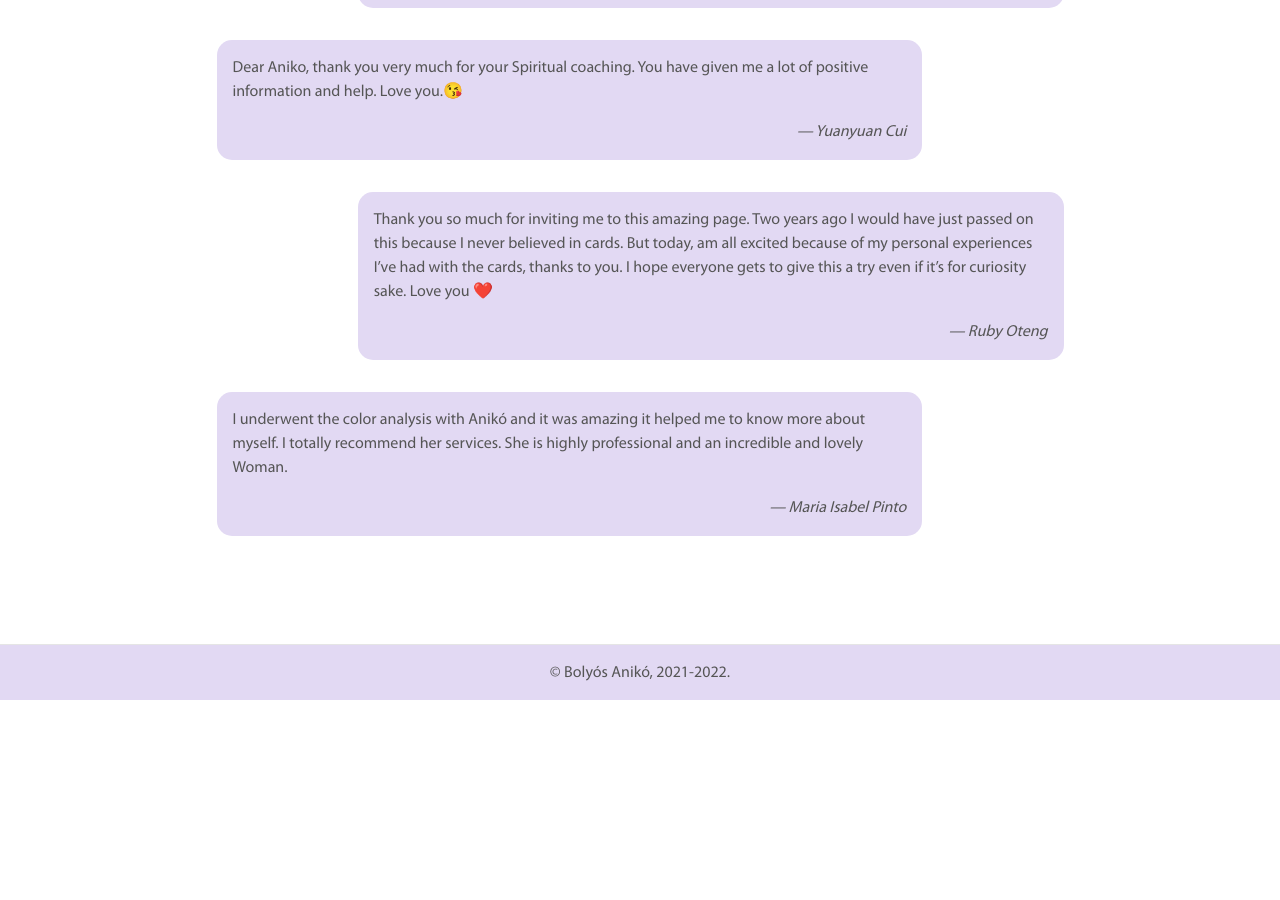
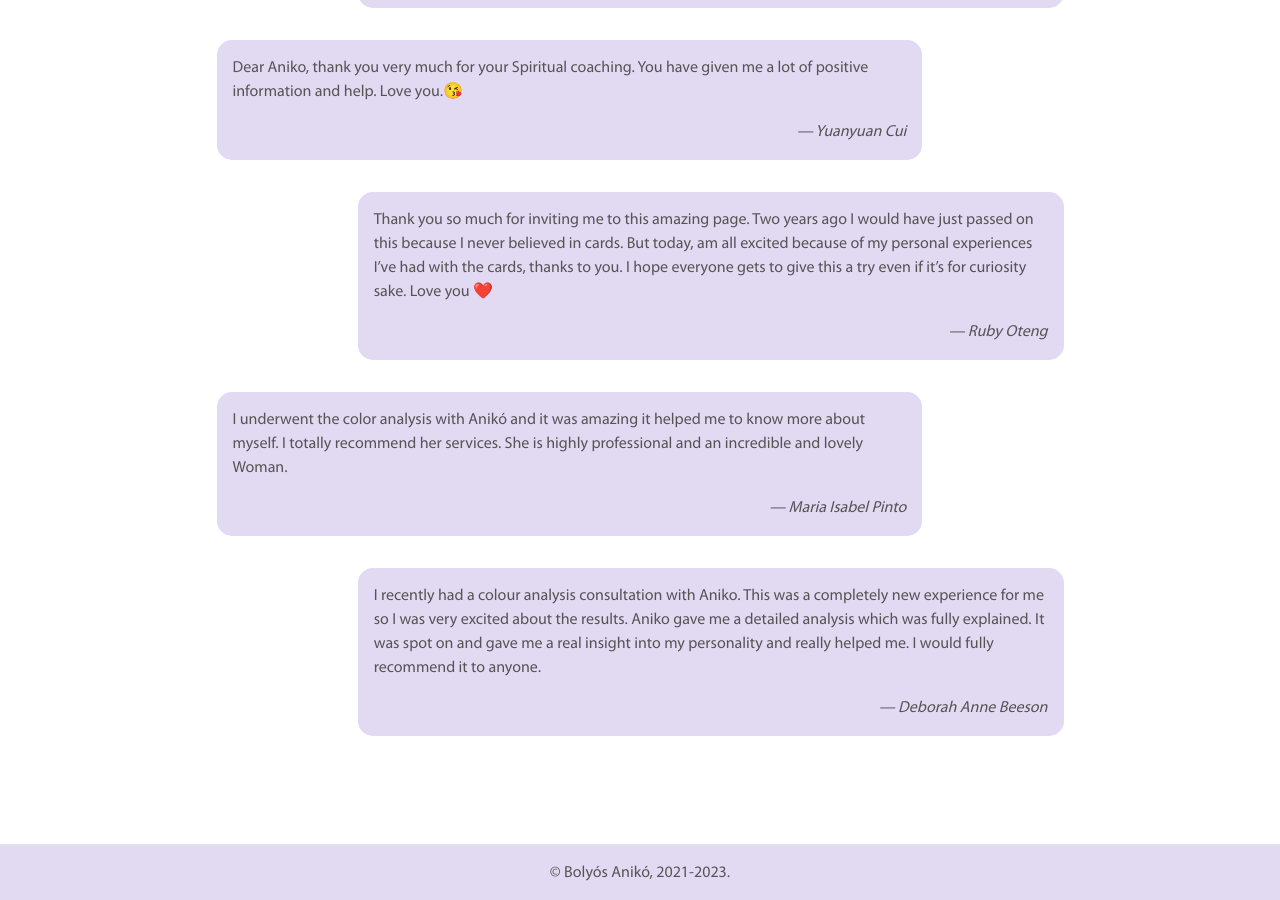
Before and after one commit to bolyosaniko/bolyosaniko.github.io, a Jekyll site: the page built from index_en.markdown, in a window 1280 px wide and 900 px high, scrolled down 1819 px. Built offline with Jekyll 4.4.1, drawn with Linux system fonts in a browser that asks for light colours; before the commit the page ends 2519 px from its top, so only the background shows below that.

Commit message:
update
- new EN review
- year in footer
- add new fb group

```diff
--- a/_includes/footer.html
+++ b/_includes/footer.html
@@ -1,5 +1,5 @@
 <footer class="footer">
     <div class="container">
-        <p>&copy; Bolyós Anikó, 2021-2022.</p>
+        <p>&copy; Bolyós Anikó, 2021-2023.</p>
     </div>
 </footer>
--- a/contact_en.markdown
+++ b/contact_en.markdown
@@ -12,6 +12,8 @@ ref: contact
 <img id="fb-logo" src="/assets/img/facebook_logo_icon.png" /> <img id="msgr-logo" src="/assets/img/facebook_messenger_logo_icon.png" /> [Spiri Útjelző on Facebook](https://www.facebook.com/spiriutjelzo){:target="_blank"} <br/>
 <img id="insta-logo" src="/assets/img/instagram_logo_icon.png" /> [Spiri Útjelző on Instagram](https://www.instagram.com/spiriutjelzo/){:target="_blank"}
 
+<img id="fb-logo" src="/assets/img/facebook_logo_icon.png" /> [Souls Speaking Through Colours on Facebook](https://www.facebook.com/groups/757856385823199/){:target="_blank"}<br/>
+
 <img id="fb-logo" src="/assets/img/facebook_logo_icon.png" /> [Együtt Az Úton on Facebook](https://www.facebook.com/egyuttazuton){:target="_blank"}<br/>
 
 🌈 [Colouring application](http://apps.bolyosaniko.com/coloring){:target="_blank"}
--- a/contact_hu.markdown
+++ b/contact_hu.markdown
@@ -12,6 +12,8 @@ ref: contact
 <img id="fb-logo" src="/assets/img/facebook_logo_icon.png" /> <img id="msgr-logo" src="/assets/img/facebook_messenger_logo_icon.png" /> [Spiri Útjelző a Facebookon](https://www.facebook.com/spiriutjelzo){:target="_blank"} <br/>
 <img id="insta-logo" src="/assets/img/instagram_logo_icon.png" /> [Spiri Útjelző az Instagramon](https://www.instagram.com/spiriutjelzo/){:target="_blank"}
 
+<img id="fb-logo" src="/assets/img/facebook_logo_icon.png" /> [Souls Speaking Through Colours a Facebookon](https://www.facebook.com/groups/757856385823199/){:target="_blank"}<br/>
+
 <img id="fb-logo" src="/assets/img/facebook_logo_icon.png" /> [Együtt Az Úton a Facebookon](https://www.facebook.com/egyuttazuton){:target="_blank"}<br/>
 
 🌈 [Színelemzés applikáció](http://apps.bolyosaniko.com/coloring){:target="_blank"}
--- a/index_en.markdown
+++ b/index_en.markdown
@@ -21,6 +21,9 @@ feedback:
 - content: |
     I underwent the color analysis with Anikó and it was amazing it helped me to know more about myself. I totally recommend her services. She is highly professional and an incredible and lovely Woman.
   author: Maria Isabel Pinto
+- content: |
+    I recently had a colour analysis consultation with Aniko. This was a completely new experience for me so I was very excited about the results. Aniko gave me a detailed analysis which was fully explained. It was spot on and gave me a real insight into my personality and really helped me. I would fully recommend it to anyone.
+  author: Deborah Anne Beeson
 ---
 
 I am Anikó Bolyós. My beloved calling is to help and guide those who feel a little stuck on their journey. I believe that experience is essential to my work, so I learn a lot myself from everyone who honours me with their trust. We are all different, but we all have one thing in common: we all want to be loved and understood. I always do my work with all my heart, dedication and humility, and that is how I welcome my dear guests in person and online.
```
